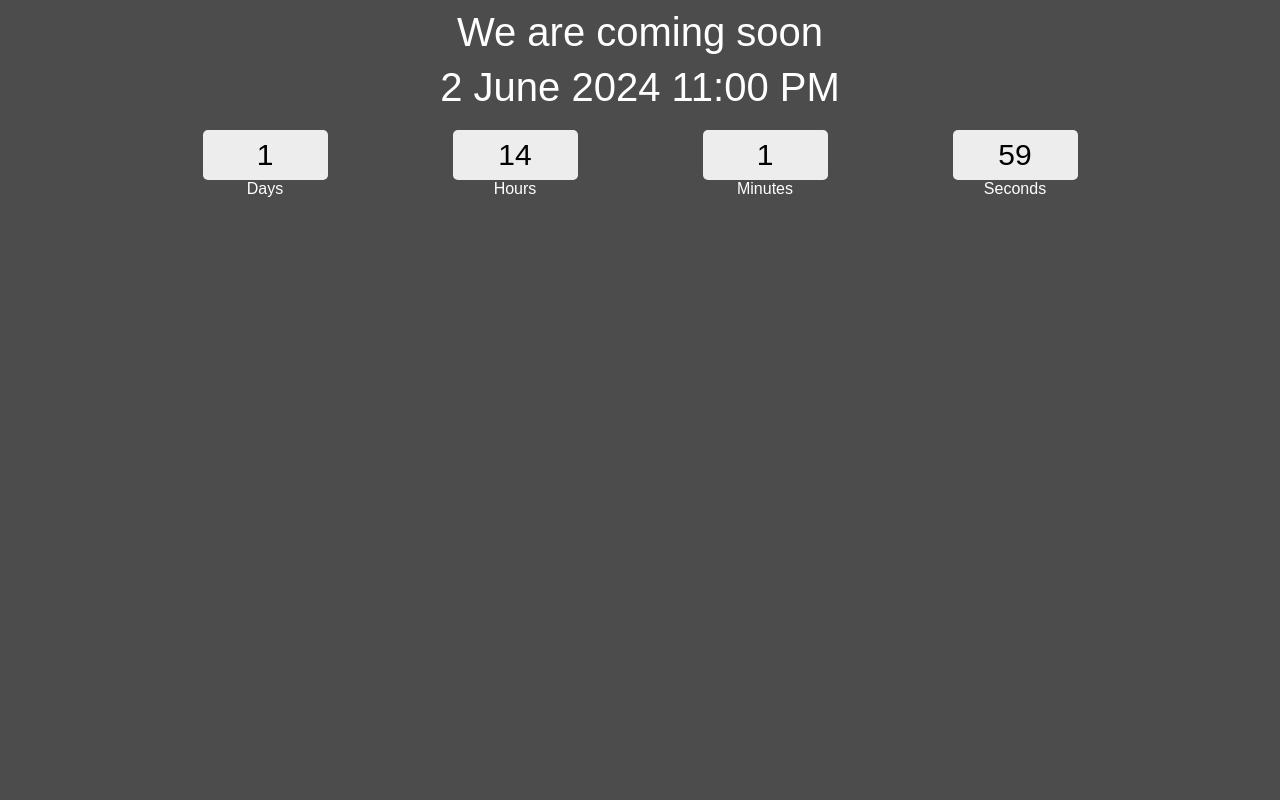
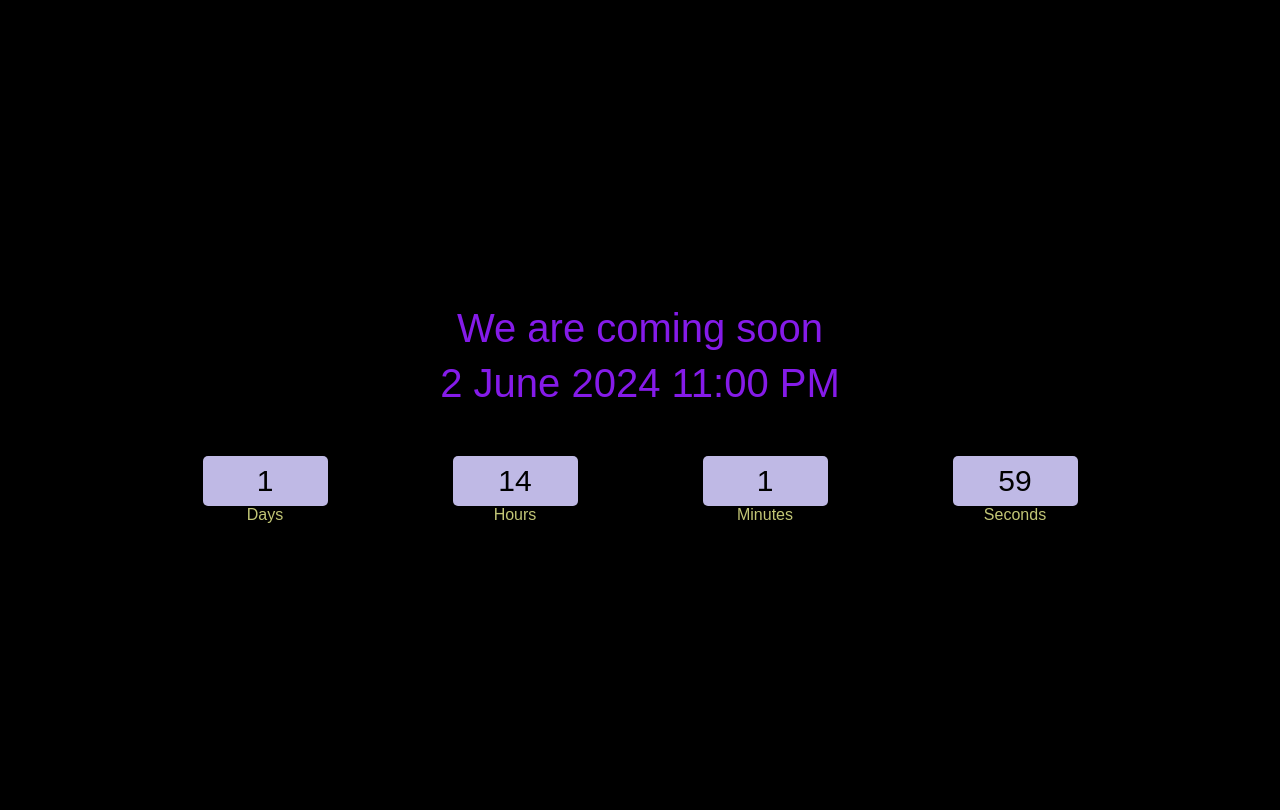
Before and after one commit to Shaguntomar04/countdownTimer, a plain HTML site: page countdownTimer/index.html in a window 1280 px wide. Drawn offline with Linux system fonts and the light colour scheme.

Commit message:
all things completed

```diff
--- a/countdownTimer/css/style.css
+++ b/countdownTimer/css/style.css
@@ -4,14 +4,19 @@
     box-sizing: border-box;
     font-family: 'Poppins', sans-serif;
 }
+body{
+    background-color: black;
+}
 
 @import url('https://fonts.googleapis.com/css2?family=Poppins:wght@100&display=swap');
 .main {
     width: 100%;
     height: 100vh;
-    background-color: black;
+    background-color: rgb(200, 66, 66);
     display: flex;
+    margin-top: 10px;
     align-items: center;
+    justify-content: center;
     flex-direction: column;
     background-color: rgba(0, 0, 0, 0.7);
 }
@@ -21,17 +26,17 @@
 
 .title {
     margin-top: 10px;
-    color: white;
+    color: rgb(133, 27, 233);
     text-align: center;
     font-size: 2.5rem;
 }
 
 .col {
-    margin-top: 20px;
+    margin-top: 50px;
     width: 90%;
     display: flex;
     justify-content: center;
-    color: white;
+    color: rgb(194, 198, 118);
 }
 
 .col div {
@@ -41,7 +46,7 @@
 
 input {
     width: 50%;
-    background-color: rgba(255, 255, 255, 0.9);
+    background-color: rgba(212, 206, 254, 0.9);
     border-color: transparent;
     border-radius: 5px;
     height: 50px;
```
